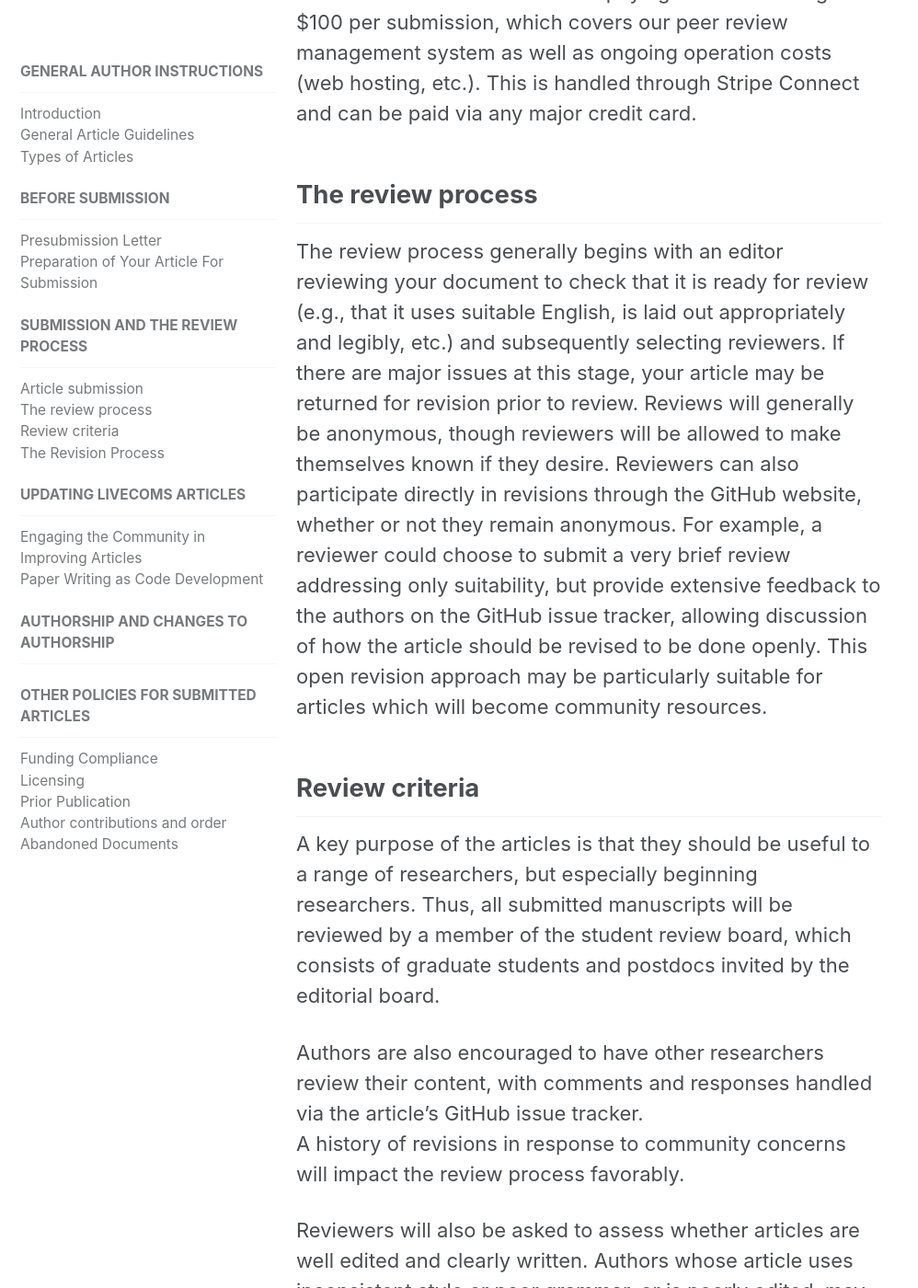
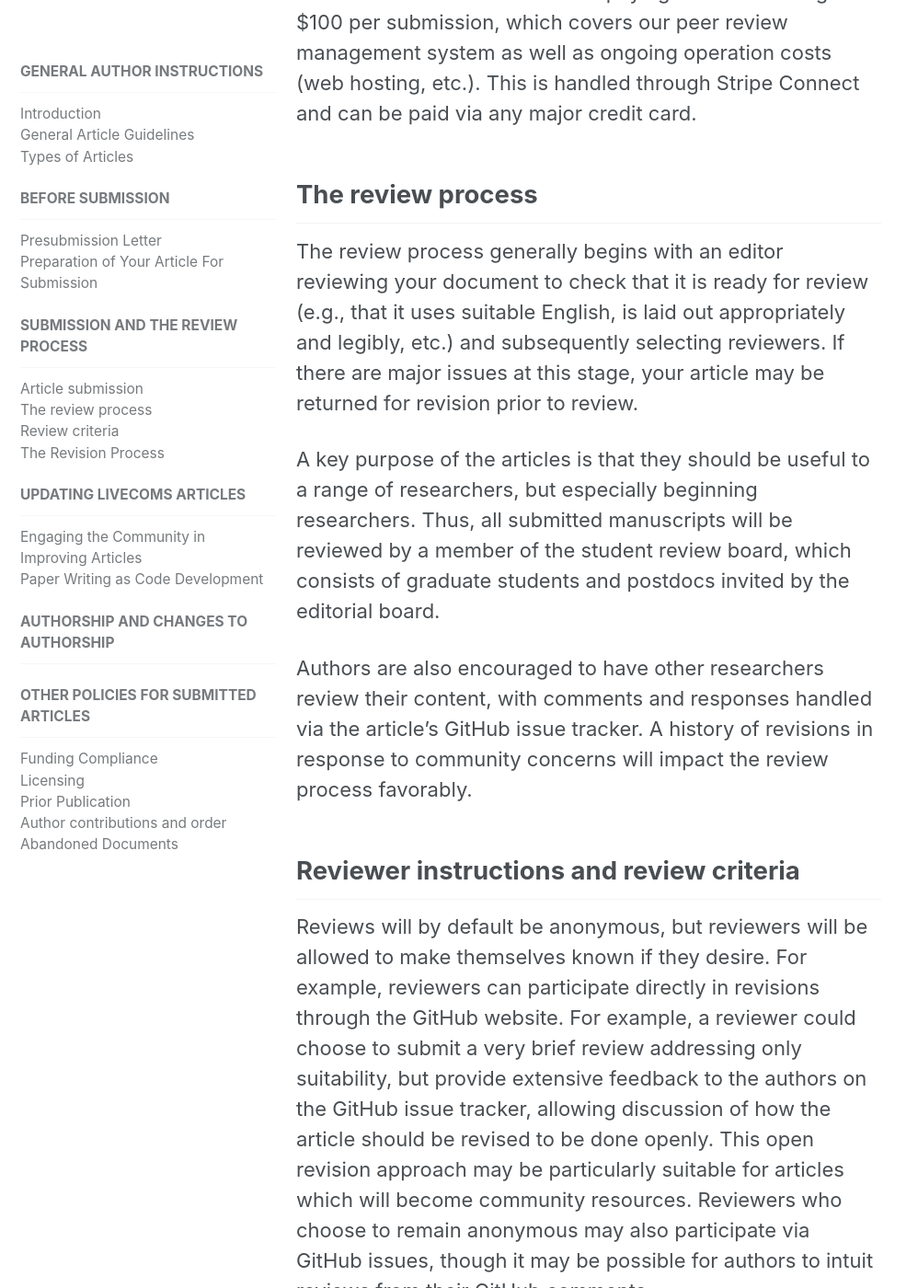
Before and after one commit to livecomsjournal/livecomsjournal.github.io, a Jekyll site: the page built from _author_instructions/01_policies.md, in a window 1280 px wide and 1400 px high, scrolled down 11324 px. Shown: the whole window at 92% size, without its empty margins (0-998 px from the left). Built offline with Jekyll 4.4.1, drawn with Linux system fonts in a browser that asks for light colours; some of the changed text lies outside the part shown.

Commit message:
[WIP] Adding reviewer instructions and criteria
Adding reviewer instructions directly to the author policies web page - in terns of maximum transparency, seems best to put everything directly on the main web page.

```diff
--- a/_author_instructions/01_policies.md
+++ b/_author_instructions/01_policies.md
@@ -180,25 +180,27 @@
 
 ## The review process
 
-The review process generally begins with an editor reviewing your document to check that it is ready for review (e.g., that it uses suitable English, is laid out appropriately and legibly, etc.) and subsequently selecting reviewers.
-If there are major issues at this stage, your article may be returned for revision prior to review.
-Reviews will generally be anonymous, though reviewers will be allowed to make themselves known if they desire.
-Reviewers can also participate directly in revisions through the GitHub website, whether or not they remain anonymous.
-For example, a reviewer could choose to submit a very brief review addressing only suitability, but provide extensive feedback to the authors on the GitHub issue tracker, allowing discussion of how the article should be revised to be done openly.
-This open revision approach may be particularly suitable for articles which will become community resources.
-
-## Review criteria
+The review process generally begins with an editor reviewing your document to check that it is ready for review (e.g., that it uses suitable English, is laid out appropriately and legibly, etc.) and subsequently selecting reviewers. If there are major issues at this stage, your article may be returned for revision prior to review.
 
 A key purpose of the articles is that they should be useful to a range of researchers, but especially beginning researchers.
 Thus, all submitted manuscripts will be reviewed by a member of the student review board, which consists of graduate students and postdocs invited by the editorial board.
 
-Authors are also encouraged to have other researchers review their content, with comments and responses handled via the article's GitHub issue tracker.
-A history of revisions in response to community concerns will impact the review process favorably.
+Authors are also encouraged to have other researchers review their content, with comments and responses handled via the article's GitHub issue tracker.   A history of revisions in response to community concerns will impact the review process favorably.
 
-Reviewers will also be asked to assess whether articles are well edited and clearly written.
-Authors whose article uses inconsistent style or poor grammar, or is poorly edited, may be asked to revise and address these issues.
+## Reviewer instructions and review criteria
 
-Reviews will also consider the additional factors according to manuscript category: [please see the individual category links](#types-of-articles) for more information on these review criteria.
+Reviews will by default be anonymous, but reviewers will be allowed to make themselves known if they desire.
+For example, reviewers can participate directly in revisions through the GitHub website.
+For example, a reviewer could choose to submit a very brief review addressing only suitability, but provide extensive feedback to the authors on the GitHub issue tracker, allowing discussion of how the article should be revised to be done openly. This open revision approach may be particularly suitable for articles which will become community resources. Reviewers who choose to remain anonymous may also participate via GitHub issues, though it may be possible for authors to intuit reviews from their GitHub comments.
+
+## Review criteria
+
+Reviewers will be asked to
+  1. Assess whether articles are well edited and clearly written.  Authors whose article uses inconsistent style or poor grammar, or is poorly edited, will be asked to revise and address these issues.
+
+  1. More stuff.
+
+  1. Specifically comment on consider the review criteria specific to each manuscript category: [please see the individual category links](#types-of-articles) for more information on these review criteria.
 
 
 ## The Revision Process
```
